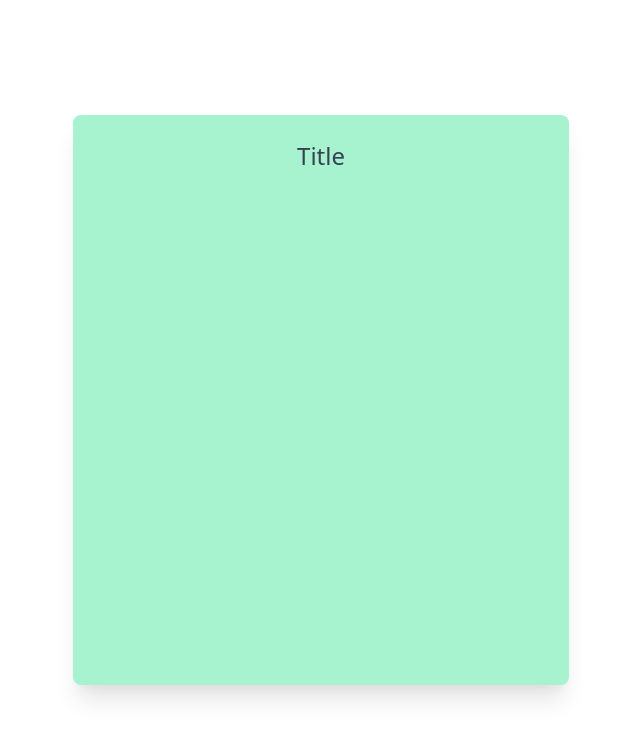
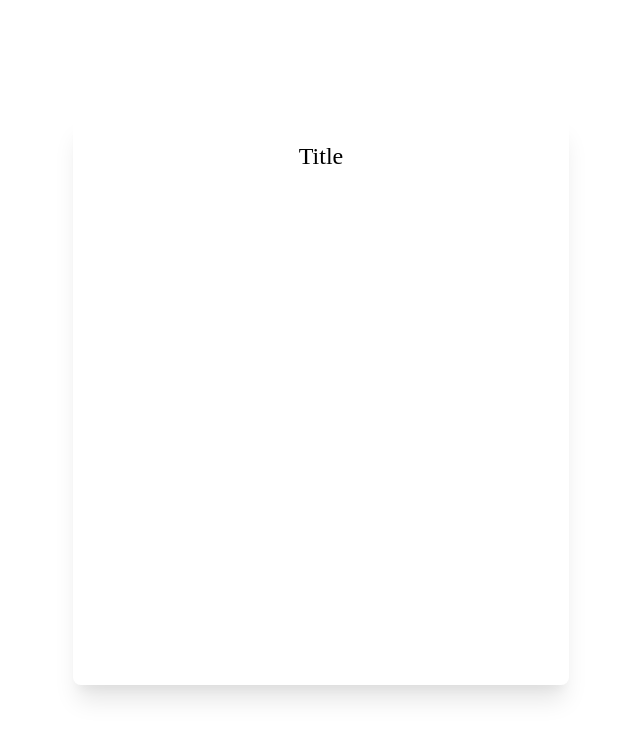
Before and after one commit to agumy/my-board, a React (Vite) app: page / in a window 1280 px wide. Shown: the top 738 px of the page, without its empty margins (319-959 px from the left). Built offline with nearby package versions, Linux system fonts and the light colour scheme.

Commit message:
update tailwind config

```diff
--- a/tailwind.config.js
+++ b/tailwind.config.js
@@ -2,7 +2,17 @@ module.exports = {
   purge: ["./src/index.tsx"],
   darkMode: false, // or 'media' or 'class'
   theme: {
-    extend: {},
+    colors: {
+      white: "#F4F5FF",
+      black: "#0C242C",
+      main: "#00AFC7",
+      accent: "#548491",
+      line: "#73AFBF",
+      error: "#CC1F00",
+    },
+    fontFamily: {
+      sans: ['Noto Sans Japanese'],
+    }
   },
   variants: {
     extend: {},
```
